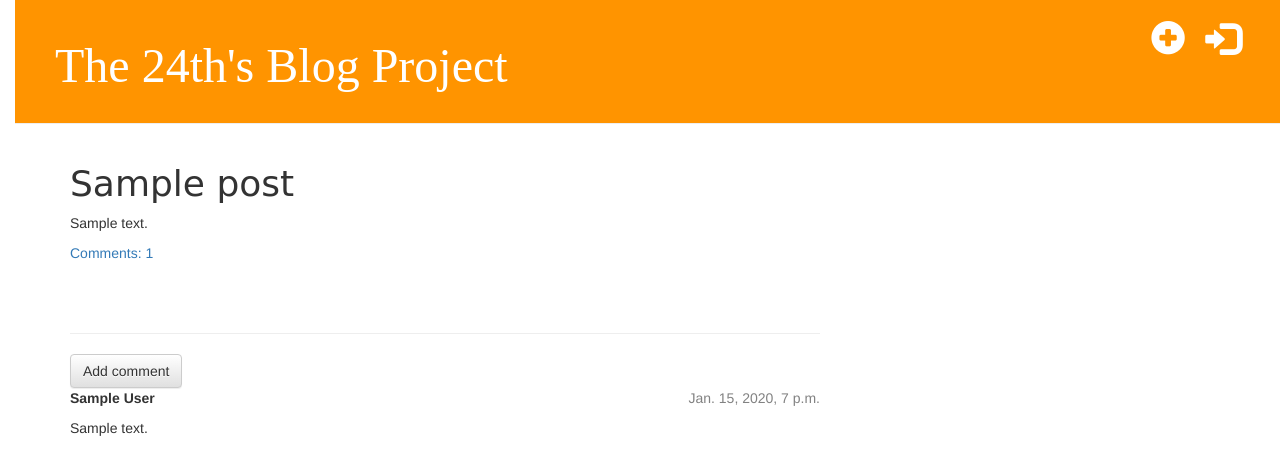
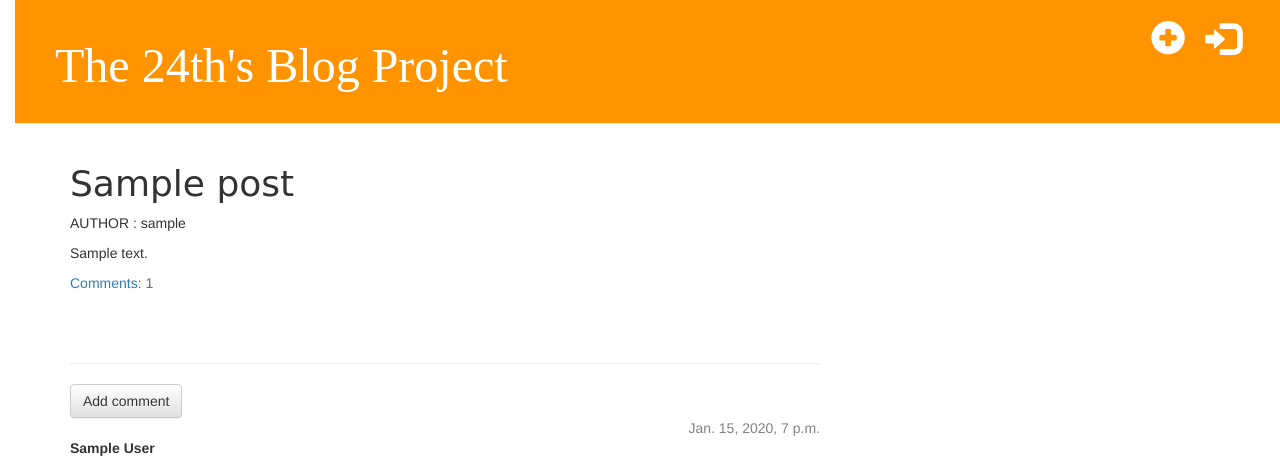
Before and after one commit to SUNpluszero/my-first-blog, a Django app: page /post/1/ in a window 1280 px wide. Shown: the top 471 px of the page. Run offline with Django 3.2, Linux system fonts and the light colour scheme; tables that the repository leaves empty hold one stand-in row (values such as "Sample post"); some libraries are stand-ins or nearby versions; some web fonts are replaced.

Commit message:
Comment and Post modified

```diff
--- a/blog/models.py
+++ b/blog/models.py
@@ -35,6 +35,7 @@ class Comment(models.Model):
         return self.text
 
 class Document(models.Model):
+	post = models.ForeignKey('blog.Post', related_name="documents", null=True)
 	description = models.CharField(max_length=255, blank = True)
 	document = models.FileField(upload_to='documents/')
 	uploaded_at = models.DateTimeField(auto_now_add=True)
--- a/blog/templates/blog/post_detail.html
+++ b/blog/templates/blog/post_detail.html
@@ -2,7 +2,7 @@
 
 {% block content %}
     <div class="post">
-        {% if user.is_authenticated %}
+        {% if currentuser == post.author.pk %}
             {% if post.published_date %}
                 <div class="date">
                     {{ post.published_date }}
@@ -10,29 +10,40 @@
             {% else %}
                 <a class="btn btn-default" href="{% url 'post_publish' pk=post.pk %}">Publish</a>
             {% endif %}
-            <a class="btn btn-default" href="{% url 'post_edit' pk=post.pk %}"><span class="glyphicon glyphicon-pencil"></span></a>
-            <a class="btn btn-default" href="{% url 'post_remove' pk=post.pk %}"><span class="glyphicon glyphicon-remove"></span></a>
+            <a class="btn btn-default" href="{% url 'post_edit' pk=post.pk %}">
+                <span class="glyphicon glyphicon-pencil"></span>
+            </a>
+            <a class="btn btn-default" href="{% url 'post_remove' pk=post.pk %}">
+                <span class="glyphicon glyphicon-remove"></span>
+            </a>
         {% endif %}
-        <h1>{{ post.title }}</h1>
+        <h1 class = "middletitle">{{ post.title }}</h1>
+            <div class="postauthor">
+                <p>AUTHOR : {{ post.author }}</p>
+            </div>
         <p>{{ post.text|linebreaksbr }}</p>
+
         <a href="{% url 'post_detail' pk=post.pk %}">Comments: {{ post.comments.count }}</a>
     </div>
     <hr>
     <a class="btn btn-default" href="{% url 'add_comment_to_post' pk=post.pk %}">Add comment</a>
     {% for comment in post.comments.all %}
-        {% if user.is_authenticated or comment.approved_comment %}
+        {% if currentusername == comment.author or comment.approved_comment %}
         <div class="comment">
             <div class="date">
                 {{ comment.created_date }}
+            </div>
+            {% if currentusername == comment.author %}
                 {% if not comment.approved_comment %}
-                    <a class="btn btn-default" href="{% url 'comment_remove' pk=comment.pk %}">
-                        <span class="glyphicon glyphicon-remove"></span>
-                    </a>
                     <a class="btn btn-default" href="{% url 'comment_approve' pk=comment.pk %}">
                         <span class="glyphicon glyphicon-ok"></span>
                     </a>
                 {% endif %}
-            </div>
+                    <a class="btn btn-default" href="{% url 'comment_remove' pk=comment.pk %}">
+                        <span class="glyphicon glyphicon-remove"></span>
+                    </a>
+            {% endif %}
+            <br/>
             <strong>{{ comment.author }}</strong>
             <p>{{ comment.text|linebreaks }}</p>
         </div>
--- a/blog/views.py
+++ b/blog/views.py
@@ -7,12 +7,13 @@ from django.contrib.auth.decorators import login_required
 from django.contrib.auth.models import User
 
 def post_list(request):
-	posts = Post.objects.filter(published_date__lte=timezone.now()).order_by('published_date')
+	posts = Post.objects.filter(published_date__lte=timezone.now()).order_by('-published_date')
+
 	return render(request, 'blog/post_list.html', {'posts':posts})
 
 def post_detail(request, pk):
 	post = get_object_or_404(Post, pk=pk)
-	return render(request, 'blog/post_detail.html', {'post':post})
+	return render(request, 'blog/post_detail.html', {'post': post, 'currentuser': request.user.pk,  'currentusername': request.user.username })
 
 @login_required
 def post_new(request):
```
Also changed, not shown: blog/templates/blog/base.html (+4 -4 lines).
